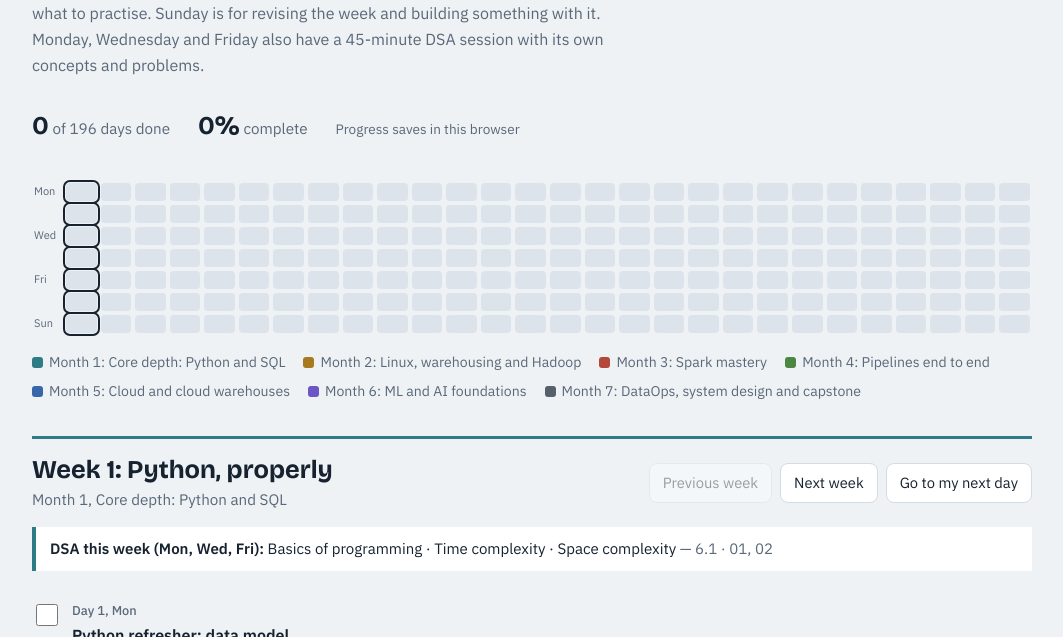
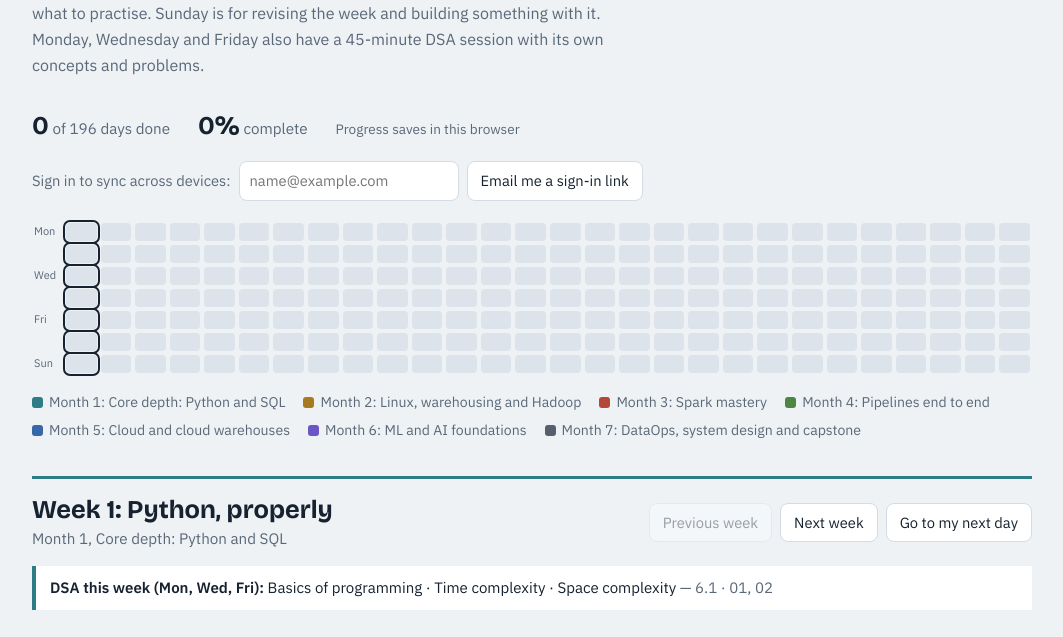
Before and after one commit to rishikesh8pandey/de-roadmap, a plain HTML site: page index.html in a window 1280 px wide. Shown: the part 120-757 px from the top of the page, without its empty margins (108-1171 px from the left). Drawn offline with nearby package versions, Linux system fonts and the light colour scheme.

Commit message:
Add files via upload

```diff
--- a/index.html
+++ b/index.html
@@ -160,8 +160,8 @@ function save(){
 }
 renderLegend(); cur=firstOpenWeek(); render();
 // ---- Supabase sync (paste your project values here) ----
-const SUPABASE_URL="PASTE_YOUR_SUPABASE_URL";
-const SUPABASE_ANON_KEY="PASTE_YOUR_SUPABASE_ANON_KEY";
+const SUPABASE_URL="https://hwdnrdjgzjumkmvdfaea.supabase.co/rest/v1/";
+const SUPABASE_ANON_KEY="eyJhbGciOiJIUzI1NiIsInR5cCI6IkpXVCJ9.eyJpc3MiOiJzdXBhYmFzZSIsInJlZiI6Imh3ZG5yZGpnemp1bWttdmRmYWVhIiwicm9sZSI6ImFub24iLCJpYXQiOjE3OTExNDI1NjQsImV4cCI6MjEwNjcxODU2NH0.NRWEmfMgdEVZv3fdpKIDXpvMxaghe6he9eT0sOfypmM";
 let sb=null, userId=null;
 const syncEl=()=>document.getElementById('sync');
 function authUI(){
```
